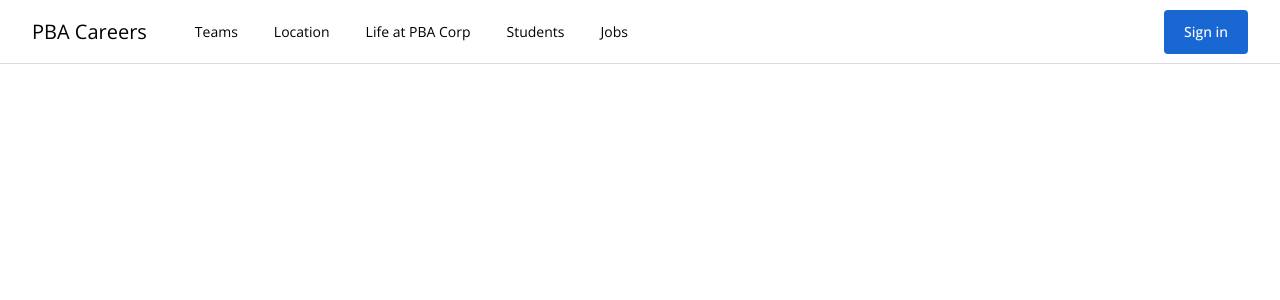
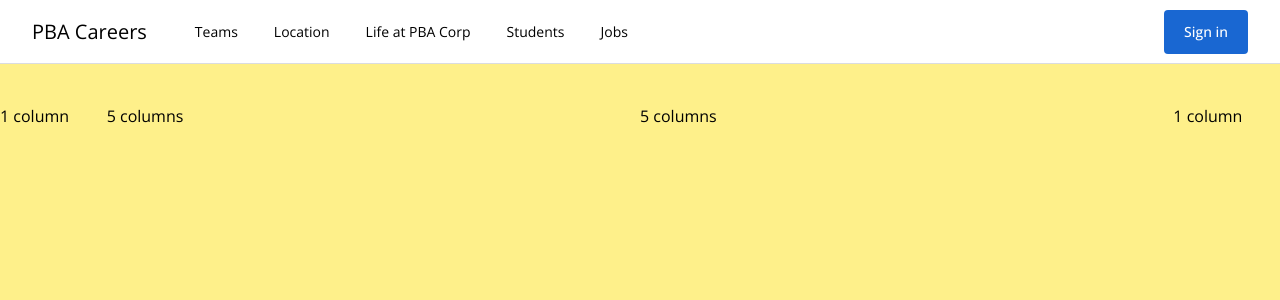
Before and after one commit to shoaibalirts/Job-Search-App-Vue-TailwindCSS-TypeScript, a Vue app: page / in a window 1280 px wide. Shown: the top 300 px of the page. Built offline with nearby package versions, Linux system fonts and the light colour scheme.

Commit message:
design layout of the hero section

```diff
--- a/src/App.vue
+++ b/src/App.vue
@@ -1,13 +1,16 @@
 <template>
-    <main-nav />
+  <main-nav />
+  <the-hero />
 </template>
 
 <script>
-    import MainNav from "@/components/MainNav.vue";
-    export default {
-        name: "App",
-        components: {
-            MainNav,
-        }
-    }
+import MainNav from '@/components/MainNav.vue'
+import TheHero from './components/TheHero.vue'
+export default {
+  name: 'App',
+  components: {
+    MainNav,
+    TheHero,
+  },
+}
 </script>
--- a/src/components/MainNav.vue
+++ b/src/components/MainNav.vue
@@ -1,5 +1,5 @@
 <template>
-  <header class="w-full text-sm">
+  <header :class="['w-full', 'text-sm', headerHeightClass]">
     <div class="fixed left-0 top-0 h-16 w-full bg-white">
       <div class="mx-auto flex h-full flex-nowrap border-b border-solid border-brand-gray-1 px-8">
         <a :href="url" target="_blank" class="flex h-full items-center text-xl">{{ company }}</a>
@@ -40,6 +40,14 @@ export default {
       loginText: 'Sign in',
     }
   },
+  computed: {
+    headerHeightClass() {
+      return {
+        'h-16': !this.isLoggedIn,
+        'h-32': this.isLoggedIn,
+      }
+    },
+  },
   methods: {
     loginUser() {
       this.isLoggedIn = true
--- /dev/null
+++ b/src/components/TheHero.vue
@@ -0,0 +1,17 @@
+<template>
+  <main>
+    <section class="flex h-screen flex-col bg-yellow-200 pb-20 pt-10">
+      <div class="grid grid-cols-12">
+        <div class="col-span-1 col-start-1">1 column</div>
+        <div class="col-span-5 col-start-2">5 columns</div>
+        <div class="col-span-5 col-start-7">5 columns</div>
+        <div class="col-span-1 col-start-12">1 column</div>
+      </div>
+    </section>
+  </main>
+</template>
+<script>
+export default {
+  name: 'TheHero',
+}
+</script>
```
